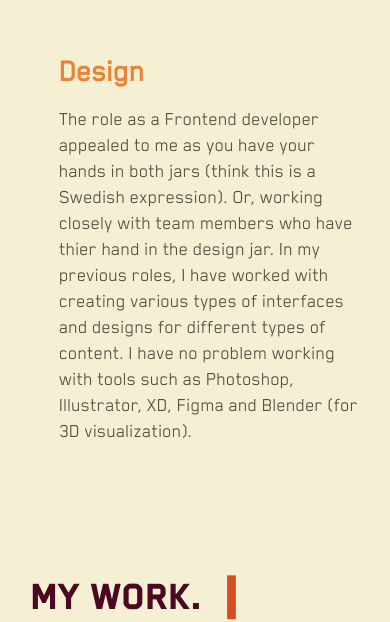
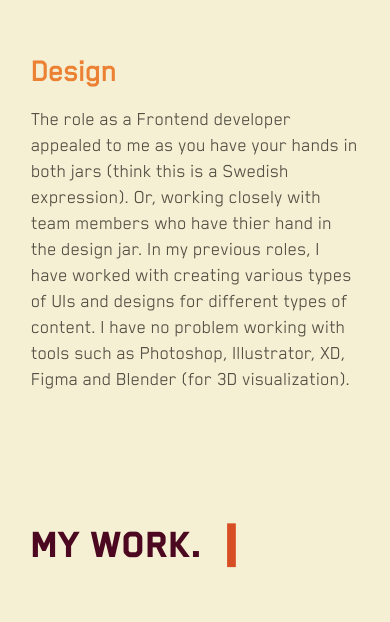
Before and after one commit to devjoppe/mi-cv, a plain HTML site: page index.html in a window 390 px wide. Shown: the part 1800-2422 px from the top of the page. Drawn offline with Linux system fonts and the light colour scheme.

Commit message:
some minor changes to the margins in the column block css

```diff
--- a/index.html
+++ b/index.html
@@ -175,7 +175,7 @@
               <div class="column--block flex-one">
               <article>
                 <h3>Design</h3>
-                <p>The role as a Frontend developer appealed to me as you have your hands in both jars (think this is a Swedish expression). Or, working closely with team members who have thier hand in the design jar. In my previous roles, I have worked with creating various types of interfaces and designs for different types of content. I have no problem working with tools such as Photoshop, Illustrator, XD, Figma and Blender (for 3D visualization).</p>
+                <p>The role as a Frontend developer appealed to me as you have your hands in both jars (think this is a Swedish expression). Or, working closely with team members who have thier hand in the design jar. In my previous roles, I have worked with creating various types of UIs and designs for different types of content. I have no problem working with tools such as Photoshop, Illustrator, XD, Figma and Blender (for 3D visualization).</p>
               </article>
               </div>
             </div>
--- a/scss/_mobile.scss
+++ b/scss/_mobile.scss
@@ -38,6 +38,7 @@
 
     .column--block {
         margin-right: 0;
+        margin-left: 0;
         margin-bottom: $size-large;
         &:last-child {
             margin-bottom: 0;
```
Also changed, not shown: css/style.min.css.
